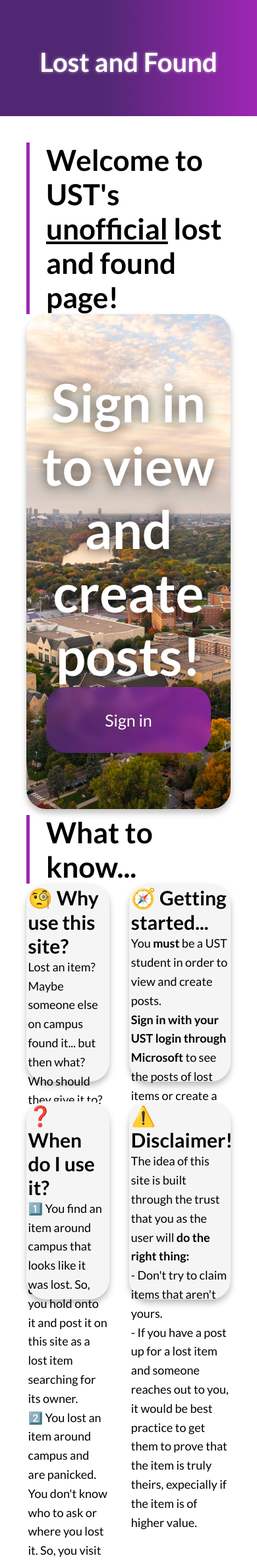
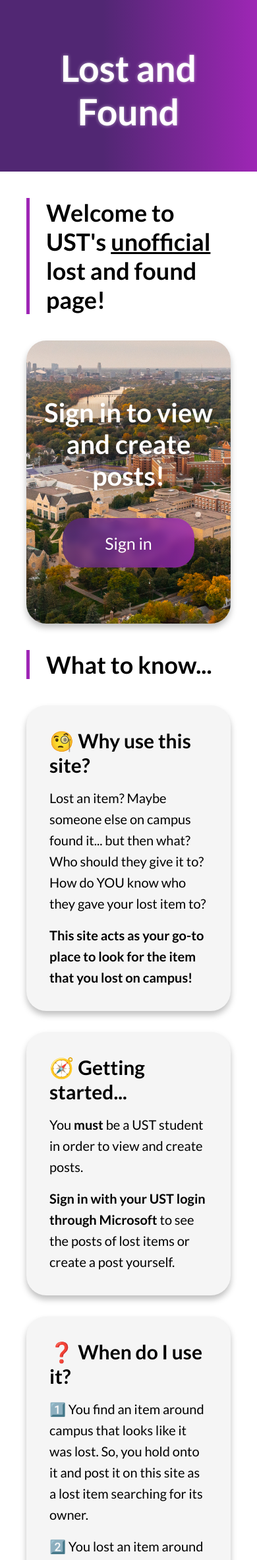
Before and after one commit to defcarlito/Lost-and-Found, a Flask app: page / in a window 390 px wide. Shown: the top 2364 px of the page at 66% size. Run offline with Flask 3, Linux system fonts and the light colour scheme.

Commit message:
finished responsive scaling for mobile and smaller screens on  home page

```diff
--- a/static/css/base.css
+++ b/static/css/base.css
@@ -113,7 +113,7 @@
 
 }
 
-/* Tablet */
+/* for mobile */
 @media (max-width: 700px) {
     .logo {
         display: none;
@@ -138,10 +138,12 @@
         margin-bottom: 40px;
     }
 
+}
+
 @media (max-width: 450px) {
     .text-lf {
         padding-top: 20px;
-        font-size: 40px;
+        font-size: 55px;
     }
 
    .nav-right-side a {
@@ -149,5 +151,3 @@
         white-space: nowrap;
     }
 }
-
-}
--- a/static/css/home-guest.css
+++ b/static/css/home-guest.css
@@ -12,13 +12,15 @@
     padding-left: 25px;
     margin: 0px;
     font-size: 22px;
+    margin-bottom: 40px;
 }
 
 .main {
     /* background-color: rgb(245, 245, 245); */
     background-image: url("/static/images/campus.jpg");
-    background-size: cover;
-    background-position: center 80%;
+   background-size: auto 120vh;
+    background-repeat: no-repeat;
+    background-position: center 75%;
 
     text-align: center;
     margin: 40 auto;
@@ -34,6 +36,7 @@
 }
 
 .main h1 {
+     margin-bottom: 15px;
     color:white;
     text-shadow: 0 0 20px rgba(0, 0, 0, 0.8);
 }
@@ -51,7 +54,7 @@
     backdrop-filter: blur(5.2px);
     -webkit-backdrop-filter: blur(8.2px);
 
-    font-size: 25px;
+    font-size: 35px;
     color: white;
 
     transition: all 300ms cubic-bezier(.23, 1, 0.32, 1);
@@ -65,15 +68,19 @@
     display: grid;
     grid-template-columns: 1fr 1fr;
     grid-template-rows: auto auto auto;
+
     margin: auto;
     gap: 30px;
 }
 
 .sub {
+    display: flex;
+    flex-direction: column;
+
     background: rgb(245, 245, 245);
-    max-height: 300px;
     max-width: 100%;
-    padding: 2%;
+    row-gap: 1rem;
+    padding: 35px;
 
     border-radius: 30px;
 
@@ -92,3 +99,48 @@
 .nav-home, .nav-posts, .nav-create-post, .nav-sign-out {
     display: none !important;
 }
+
+/* for mobile */
+@media (max-width: 700px) {
+    .welcome, .questions {
+        font-size: 18px;
+    }
+
+    .main {
+        margin-bottom: 40px;
+        background-size: auto 90vh;
+        background-position: center 80%;
+    }
+
+    .main h1 {
+        font-size: 40px;
+        padding-inline: 15px;
+        margin-bottom: 40px;
+    }
+
+    .main button {
+        width: 200px;
+        height: 75px;
+    }
+
+    .grid-container {
+        grid-template-columns: 1fr;
+        row-gap: 2rem;
+    }
+
+    .sub {
+        row-gap: 1rem;
+    }
+
+    .sub h2 {
+        font-size: 30px;
+    }
+
+    .sub p {
+        font-size: 20px;
+    }
+
+    .main button {
+        font-size: 25px;
+    }
+}
```
Also changed, not shown: static/css/home.css (+37 -5 lines), static/css/posts.css (+15 -1 lines), posts-db.db, static/uploads/13.jpg, static/uploads/14.jpg (added).
